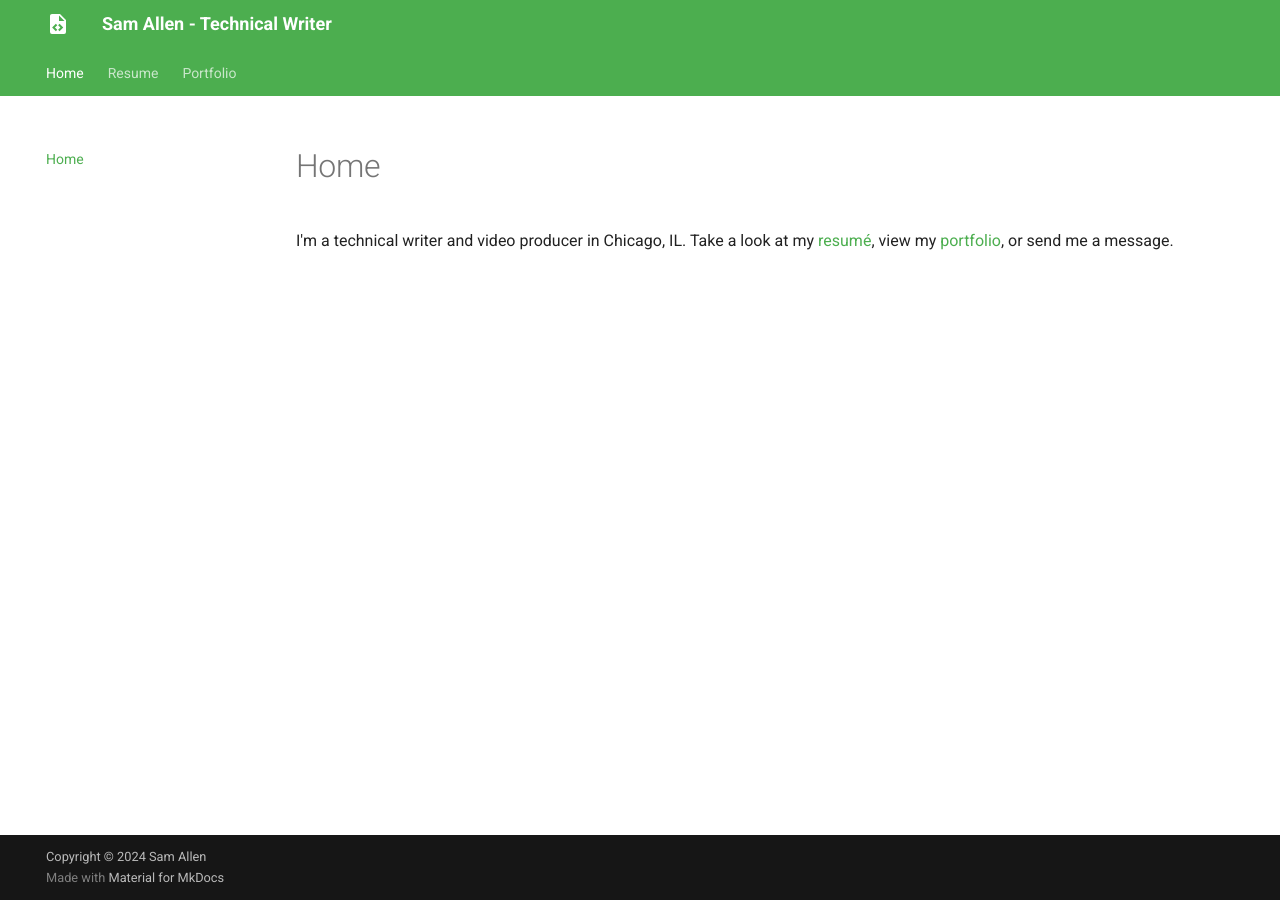
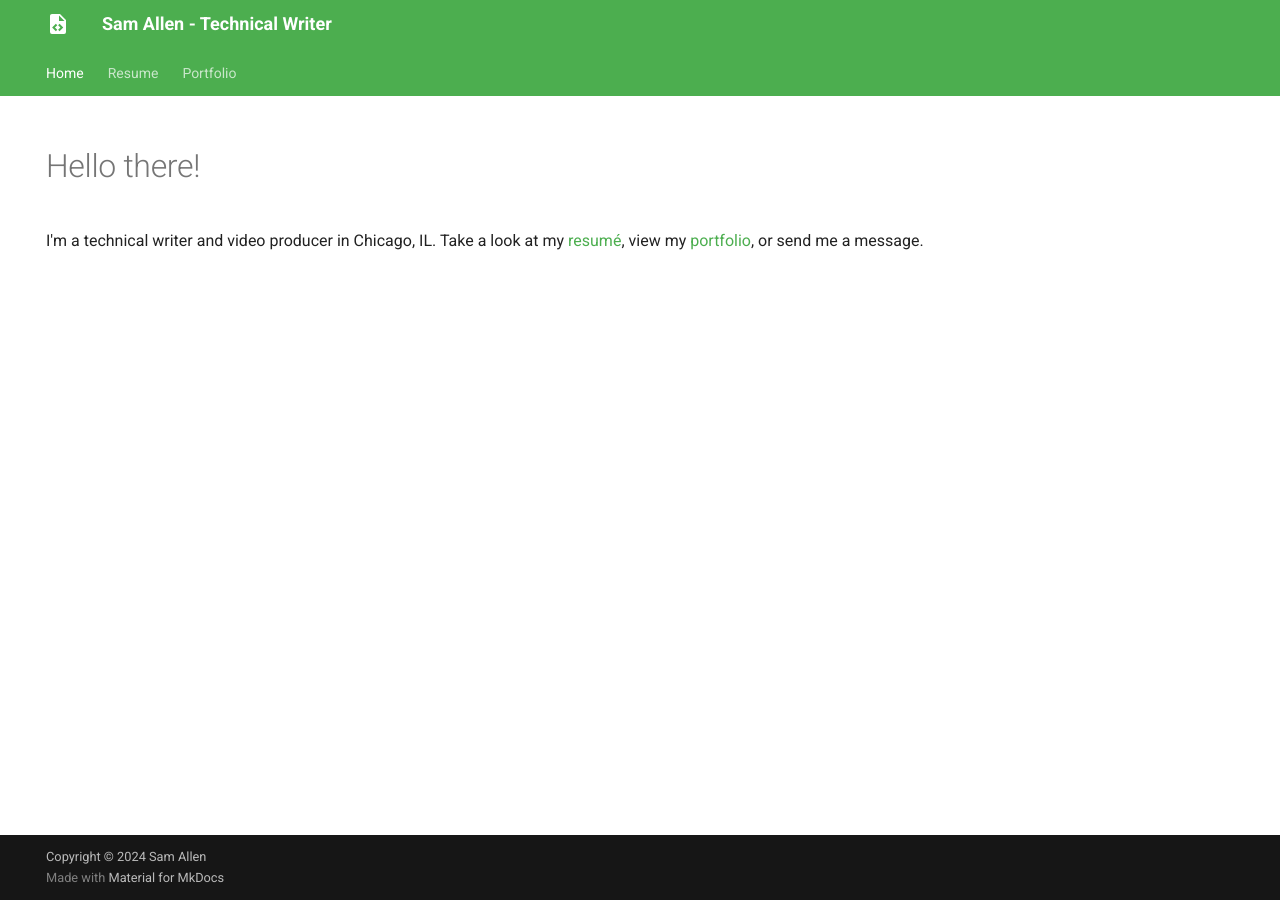
Before and after one commit to samwherever/samallen.pro, an MkDocs documentation site: the page built from docs/index.md, in a window 1280 px wide. Built offline with MkDocs 1.6.1 and Material for MkDocs 9.7.7, drawn with Linux system fonts in a browser that asks for light colours.

Commit message:
more nav and layout updates

```diff
--- a/docs/index.md
+++ b/docs/index.md
@@ -1,5 +1,10 @@
 ---
 title: Home
+hide:
+ - toc
+ - navigation
 ---
 
+# Hello there!
+
 I'm a technical writer and video producer in Chicago, IL. Take a look at my [resumé](resume.md), view my [portfolio](portfolio/api_documentation.md/), or send me a message.
```
Also changed, not shown: site/index.html, site/search/search_index.json, 1 other file.
